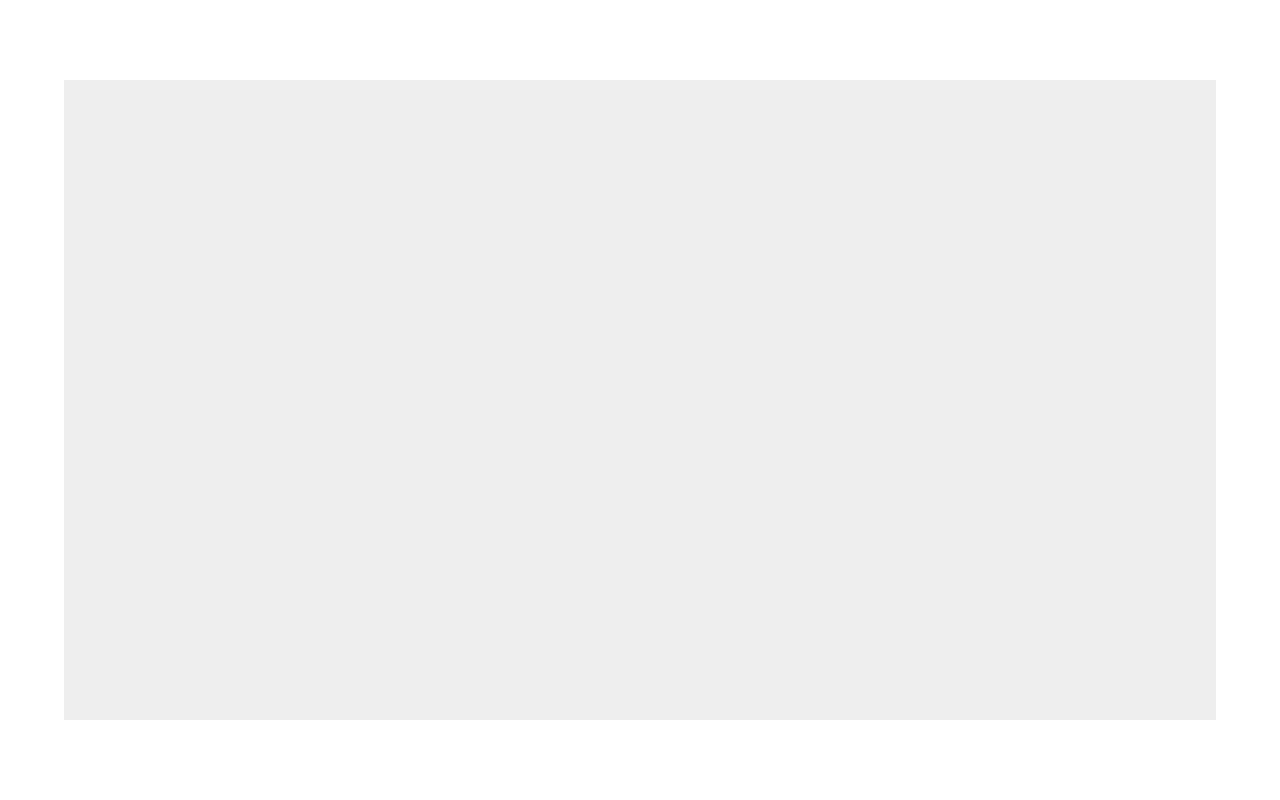
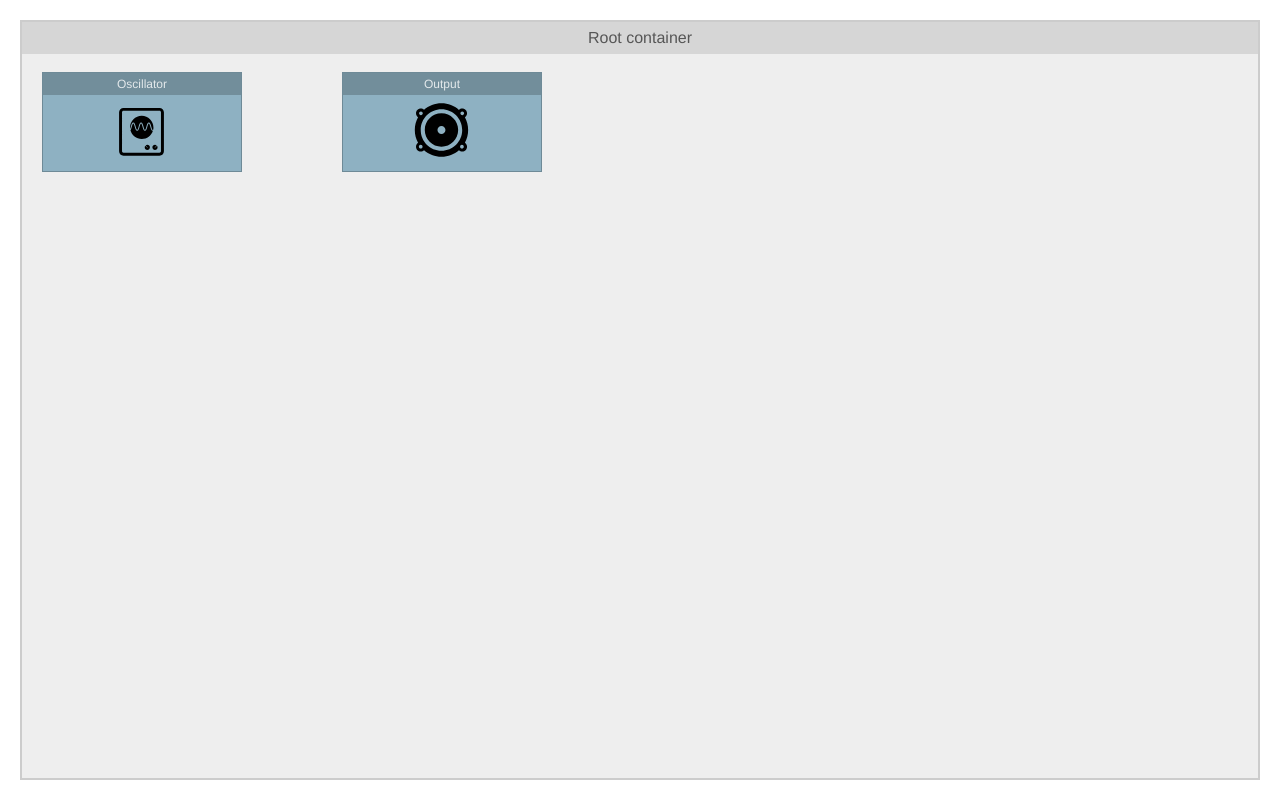
Before and after one commit to codefromhezad/synthez, a website: page index.html in a window 1280 px wide. Drawn offline with Linux system fonts and the light colour scheme.

Commit message:
Added icon property and started styling the interface

```diff
--- a/AudioNode.js
+++ b/AudioNode.js
@@ -21,6 +21,8 @@ var AudioNode = {
 
 				new_node.defaults = node_conf.defaults || {};
 				new_node.listeners = node_conf.listeners || {};
+				new_node.nice_name = node_conf.nice_name || node_class_name;
+				new_node.icon = node_conf.icon || null;
 
 				new_node.node_type = node_class_name;
 
@@ -59,7 +61,10 @@ var AudioNode = {
 		var root_node = AudioNode.__definitions['ContainerNode']();
 		root_node.init();
 
+		root_node.set_name('Root container');
 		AudioNode.__root_container_node = root_node;
+
+		root_node.open();
 
 		return root_node;
 	},
--- a/AudioNodeTemplate.js
+++ b/AudioNodeTemplate.js
@@ -1,7 +1,10 @@
 var AudioNodeTemplate = function() {
 	this.audio_context = null;
+
 	this.identifier = null;
 	this.node_type = null;
+	this.nice_name = null;
+	this.instance_name = null;
 
 	this.defaults = {};
 	this.settings = {};
@@ -13,6 +16,13 @@ var AudioNodeTemplate = function() {
 
 	this.parent_container = null;
 	this.dom_element = null;
+	this.dom_element_children = {
+		title: null,
+		body: null
+	}
+
+	this.position = {};
+	this.icon = null;
 
 	this.listeners = {};
 	this.props = {},
@@ -32,6 +42,24 @@ var AudioNodeTemplate = function() {
 		this.trigger('on_init');
 	};
 
+	this.set_position = function(position) {
+		this.position = position;
+
+		if( this.dom_element && this.position ) {
+			for(var rule in this.position) {
+				this.dom_element.style[rule] = this.position[rule];
+			}
+		}
+	}
+
+	this.set_name = function(nice_name) {
+		this.nice_name = nice_name;
+
+		if( this.dom_element_children.title ) {
+			this.dom_element_children.title.textContent = this.nice_name
+		}
+	}
+
 	this.get_dom_element_id = function() {
 		return 'synthez-' + Helper.camel_case_to_dash_case(this.identifier);
 	}
@@ -50,10 +78,30 @@ var AudioNodeTemplate = function() {
 		this.dom_element.classList.add(this.get_dom_element_class_name());
 		this.dom_element.classList.add('synthez-audio-node');
 
+		if( this.position ) {
+			this.set_position(this.position);
+		}
+
 		var parent_dom_element = document.getElementsByTagName('body')[0];
 		if( ! this.is_root_container() ) {
-			parent_dom_element = this.parent_container.dom_element;
+			parent_dom_element = this.parent_container.dom_element_children.body;
 		}
+
+		this.dom_element_children.title = document.createElement('div');
+		this.dom_element_children.title.classList.add('synthez-node-title');
+
+		this.dom_element_children.body = document.createElement('div');
+		this.dom_element_children.body.classList.add('synthez-node-body');
+
+		if( this.icon ) {
+			this.dom_element_children.body.style.backgroundImage = "url('"+this.icon.file+"')";
+		}
+
+		for(var child_name in this.dom_element_children) {
+			this.dom_element.append(this.dom_element_children[child_name]);
+		}
+
+		this.set_name(this.nice_name);
 
 		parent_dom_element.prepend(this.dom_element);
 	}
--- a/core_nodes/ContainerNode.js
+++ b/core_nodes/ContainerNode.js
@@ -1,6 +1,7 @@
 const ROOT_NODES_CONTAINER_ID = 'root';
 
 AudioNode.define('ContainerNode', {
+	nice_name: 'Container',
 	defaults: {},
 	props: {
 		nodes: {},
--- a/core_nodes/OscillatorNode.js
+++ b/core_nodes/OscillatorNode/OscillatorNode.js
@@ -5,6 +5,11 @@ const OSC_TYPE_TRIANGLE = "triangle";
 const OSC_TYPE_CUSTOM = "custom";
 
 AudioNode.define('OscillatorNode', {
+	nice_name: 'Oscillator',
+	icon: {
+		file: 'core_nodes/OscillatorNode/noun_99575_cc.svg',
+		credits: 'Oscillator by James Christopher from the Noun Project'
+	},
 	defaults: {
 		type: OSC_TYPE_SINE,
 		frequency: 440
--- a/core_nodes/OutputNode.js
+++ /dev/null
@@ -1,7 +0,0 @@
-AudioNode.define('OutputNode', {
-	listeners: {
-		on_init: function() {
-			this.web_audio_node_handle = this.audio_context.destination;
-		},
-	}
-});
--- /dev/null
+++ b/core_nodes/OutputNode/OutputNode.js
@@ -0,0 +1,12 @@
+AudioNode.define('OutputNode', {
+	nice_name: 'Output',
+	icon: {
+		file: 'core_nodes/OutputNode/noun_327603_cc.svg',
+		credits: 'Speaker by www.yugudesign.com from the Noun Project'
+	},
+	listeners: {
+		on_init: function() {
+			this.web_audio_node_handle = this.audio_context.destination;
+		},
+	}
+});
--- a/index.html
+++ b/index.html
@@ -13,16 +13,18 @@
 		<script src="AudioNodeTemplate.js"></script>
 		<script src="AudioNode.js"></script>
 		<script src="core_nodes/ContainerNode.js"></script>
-		<script src="core_nodes/OscillatorNode.js"></script>
-		<script src="core_nodes/OutputNode.js"></script>
+		<script src="core_nodes/OscillatorNode/OscillatorNode.js"></script>
+		<script src="core_nodes/OutputNode/OutputNode.js"></script>
 
 		<script>
 
 			var root_container = AudioNode.create_root_container_node();
-			root_container.open();
 
 			var osc = root_container.add_node('OscillatorNode');
+			osc.set_position({top: '50px', left: '20px'});
+
 			var out = root_container.add_node('OutputNode');
+			out.set_position({top: '50px', left: '320px'});
 
 			AudioNode.connect_nodes(osc, out);
 
--- a/scss/synthez.scss
+++ b/scss/synthez.scss
@@ -1,3 +1,7 @@
+* {
+	box-sizing: border-box;
+}
+
 html, body {
 	padding: 0;
 	margin: 0;
@@ -8,14 +12,68 @@ html, body {
 /* Opened container nodes */
 .synthez-audio-node.synthez-container-is-opened {
 	position: absolute;
-	width: 90vw;
-	height: 80vh;
-	left: 5vw;
-	top: 10vh;
+	top: 20px;
+	left: 20px;
+	bottom: 20px;
+	right: 20px;
 	background: #eee;
+	border: 2px solid #ccc;
+
+	$container-title-height: 32px;
+
+	> .synthez-node-title {
+		position: absolute;
+		top: 0;
+		left: 0;
+		width: 100%;
+		background: rgba(0,0,0,0.1);
+		text-align: center;
+		height: $container-title-height;
+		line-height: $container-title-height;
+		color: rgba(0, 0, 0, 0.6);
+		padding: 0 20px;
+	}
+
+	> .synthez-node-body {
+		position: absolute;
+		top: 0;
+		left: 0;
+		width: 100%;
+		height: 100%;
+		padding-top: $container-title-height;
+	}
 }
 
 /* Every regular nodes and closed container nodes */
 .synthez-audio-node:not(.synthez-container-is-opened) {
 	position: absolute;
+	width: 200px;
+	height: 100px;
+	background: #8eb1c2;
+	border: 1px solid #6e8a97;
+
+	$audio-node-title-height: 22px;
+
+	> .synthez-node-title {
+		position: absolute;
+		font-size: 12px;
+		background: rgba(0,0,0,0.2);
+		text-align: center;
+		top: 0;
+		left: 0;
+		width: 100%;
+		height: $audio-node-title-height;
+		line-height: $audio-node-title-height;
+		color: rgba(255, 255, 255, 0.8);
+	}
+
+	> .synthez-node-body {
+		position: absolute;
+		left: 0;
+		width: 100%;
+		top: $audio-node-title-height;
+		bottom: 0;
+		background: transparent no-repeat center;
+		background-size: 30%;
+	}
 }
```
Also changed, not shown: core_nodes/OscillatorNode/noun_99575_cc.svg (added), core_nodes/OutputNode/noun_327603_cc.svg (added), css/synthez.css.
